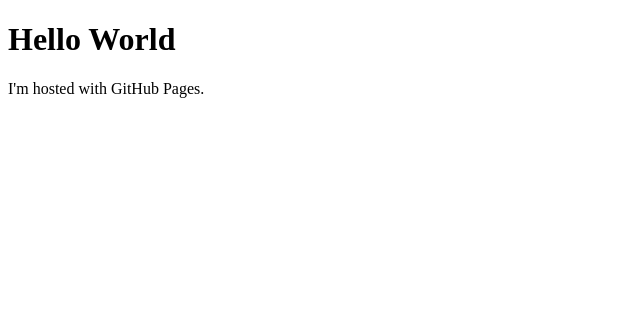
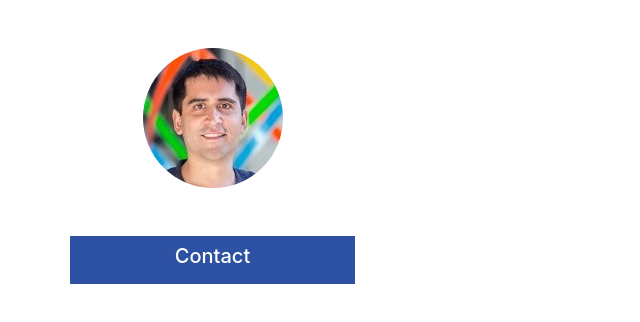
Before and after one commit to carrillo-dot-cz/carrillo-dot-cz.github.io, a plain HTML site: page index.html in a window 1280 px wide. Shown: the whole page, without its empty margins (0-640 px from the left). Drawn offline with nearby package versions, Linux system fonts and the light colour scheme.

Commit message:
Profile picture

```diff
--- a/index.html
+++ b/index.html
@@ -1,7 +1,36 @@
-<!DOCTYPE html>
-<html>
+<!doctype html>
+<html lang="en">
+<head>
+    <!-- Required meta tags -->
+    <meta charset="utf-8">
+    <meta name="viewport" content="width=device-width, initial-scale=1, shrink-to-fit=no">
+
+    <!-- Bootstrap CSS -->
+    <link rel="stylesheet" href="https://stackpath.bootstrapcdn.com/bootstrap/4.3.1/css/bootstrap.min.css" integrity="sha384-ggOyR0iXCbMQv3Xipma34MD+dH/1fQ784/j6cY/iJTQUOhcWr7x9JvoRxT2MZw1T" crossorigin="anonymous">
+
+    <title>Jorge Carrillo, PhD</title>
+</head>
 <body>
-    <h1>Hello World</h1>
-    <p>I'm hosted with GitHub Pages.</p>
+    <main class="container">
+
+        <div class="row">
+            <div class="col-sm-3">
+                <div class="row justify-content-center">
+                    <img src="img/Carrillo.jpg" alt="Jorge Carrillo" title="Jorge Carrillo" class="rounded-circle my-5">
+                </div>
+                <div class="row text-white justify-content-center py-2" style="background-color: #2D52A3">
+                    <h2  class="h5">Contact</h2>
+                </div>
+            </div>
+
+        </div>
+    </main>
+
+
+    <!-- Optional JavaScript -->
+    <!-- jQuery first, then Popper.js, then Bootstrap JS -->
+    <script src="https://code.jquery.com/jquery-3.3.1.slim.min.js" integrity="sha384-q8i/X+965DzO0rT7abK41JStQIAqVgRVzpbzo5smXKp4YfRvH+8abtTE1Pi6jizo" crossorigin="anonymous"></script>
+    <script src="https://cdnjs.cloudflare.com/ajax/libs/popper.js/1.14.7/umd/popper.min.js" integrity="sha384-UO2eT0CpHqdSJQ6hJty5KVphtPhzWj9WO1clHTMGa3JDZwrnQq4sF86dIHNDz0W1" crossorigin="anonymous"></script>
+    <script src="https://stackpath.bootstrapcdn.com/bootstrap/4.3.1/js/bootstrap.min.js" integrity="sha384-JjSmVgyd0p3pXB1rRibZUAYoIIy6OrQ6VrjIEaFf/nJGzIxFDsf4x0xIM+B07jRM" crossorigin="anonymous"></script>
 </body>
 </html>
```
Also changed, not shown: img/Carrillo.jpg (added).
